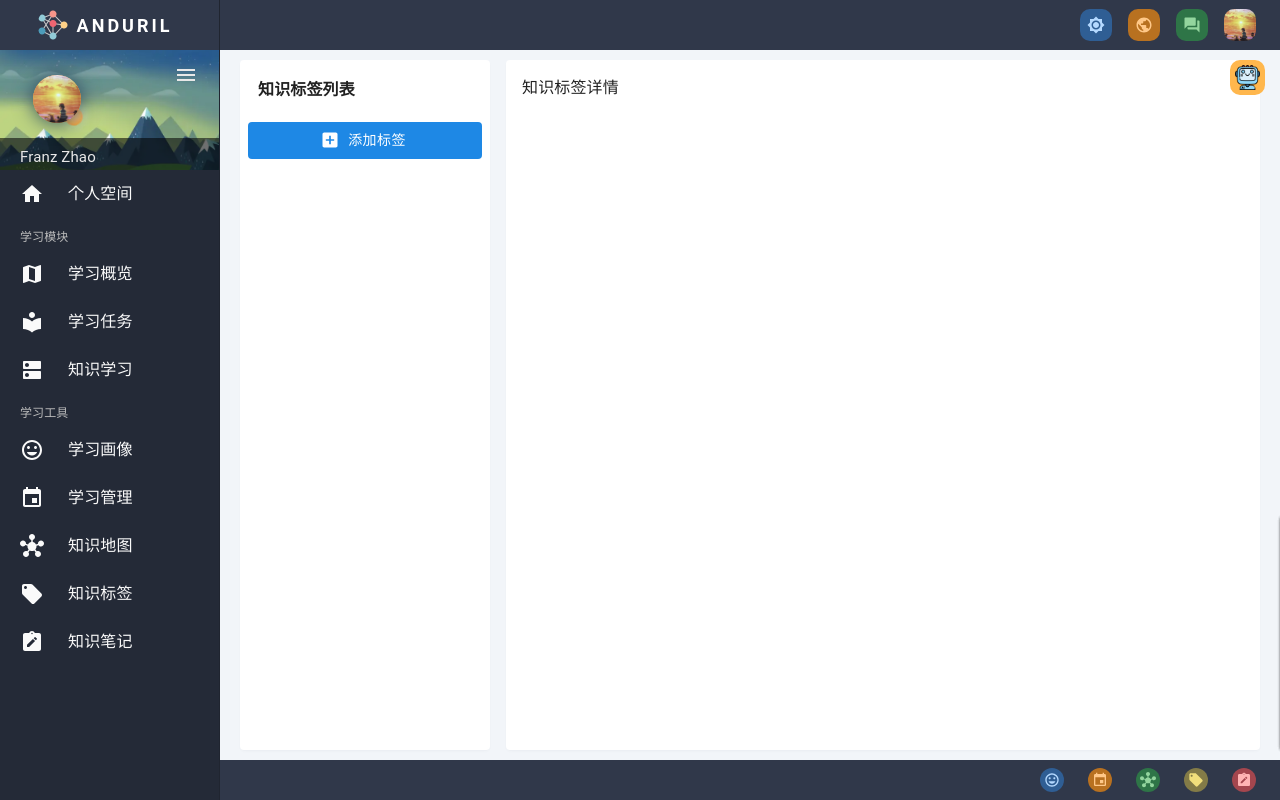
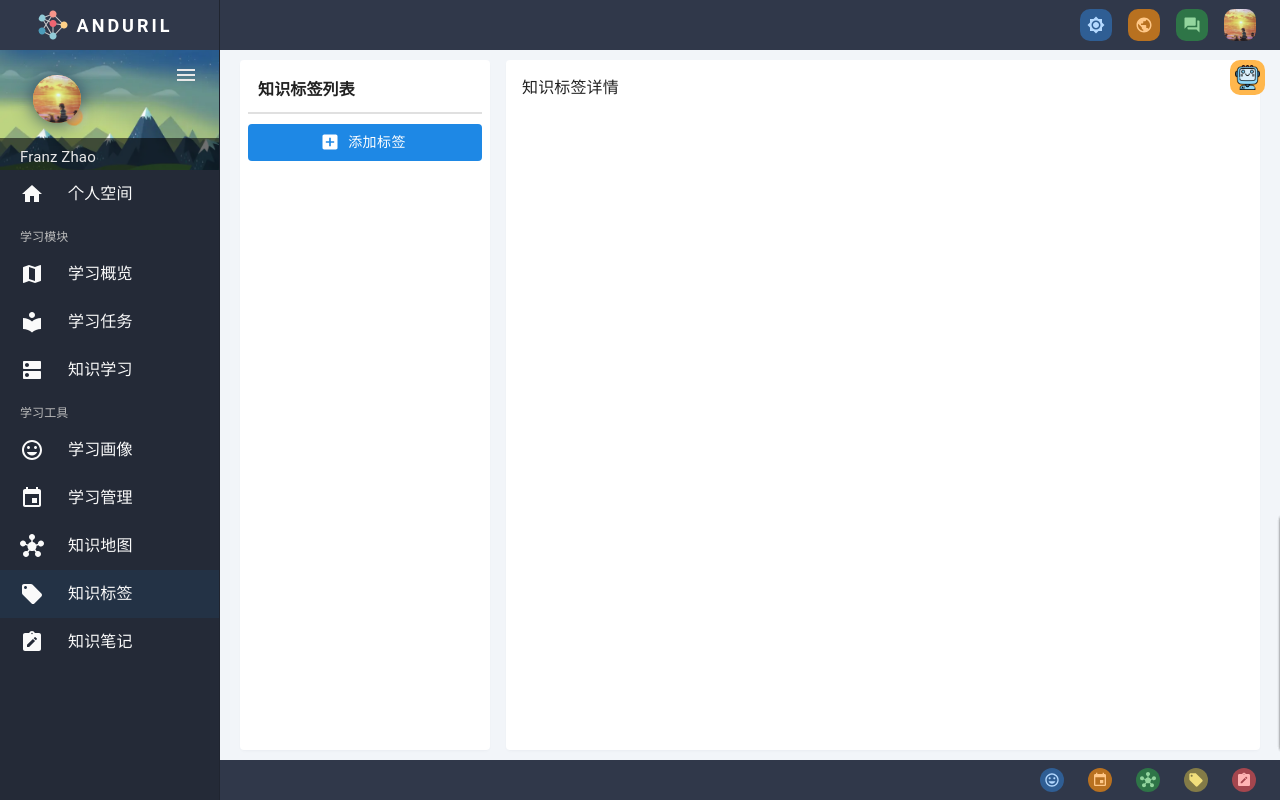
Before and after one commit to FranzZhao/metacognition-diagnosis-system, a React app: page /knowledgeTag in a window 1280 px wide. Built offline with nearby package versions, Linux system fonts and the light colour scheme.

Commit message:
feat: 导航栏随路由变化而高亮

```diff
--- a/src/components/layout/mainLayout/drawer/index.tsx
+++ b/src/components/layout/mainLayout/drawer/index.tsx
@@ -1,4 +1,4 @@
-import React from 'react';
+import React, { useEffect, useState } from 'react';
 // mui5
 import { styled, useTheme, Theme, CSSObject } from '@mui/material/styles';
 import MuiDrawer from '@mui/material/Drawer';
@@ -15,7 +15,7 @@ import ListItemIcon from '@mui/material/ListItemIcon';
 import ListItemText from '@mui/material/ListItemText';
 import Divider from '@mui/material/Divider';
 // routes
-import { Link } from 'react-router-dom';
+import { Link, useMatch, useResolvedPath, useLocation } from 'react-router-dom';
 import { routes } from '@/utils/routers';
 // img
 import userBg from '@/assets/img/userBg.jpg';
@@ -78,11 +78,8 @@ const DrawerBox = styled(MuiDrawer, { shouldForwardProp: (prop) => prop !== 'ope
 
 // 自定义Router的Link
 // TODO: 添加进入对应项目时显示选中状态
-const CustomLink = ({ to, open, icon, text, ...props }) => {
+const CustomLink = ({ to, open, icon, name, selected, ...props }) => {
     const theme = useTheme();
-    // 检测是否已经点击链接
-    // let resolved = useResolvedPath(to);
-    // let match = useMatch({ path: resolved.pathname, end: true });
 
     return (
         <Link style={{ textDecoration: 'none', color: theme.palette.grey[50] }} to={to} {...props}>
@@ -92,8 +89,7 @@ const CustomLink = ({ to, open, icon, text, ...props }) => {
                     justifyContent: open ? 'initial' : 'center',
                     px: 2.5
                 }}
-                // selected={selected}
-                // onClick={handleIsSelected}
+                selected={selected}
             >
                 <ListItemIcon
                     sx={{
@@ -105,7 +101,7 @@ const CustomLink = ({ to, open, icon, text, ...props }) => {
                 >
                     {icon}
                 </ListItemIcon>
-                <ListItemText primary={text} sx={{ opacity: open ? 1 : 0 }} />
+                <ListItemText primary={name} sx={{ opacity: open ? 1 : 0 }} />
             </ListItemButton>
         </Link>
     );
@@ -113,6 +109,21 @@ const CustomLink = ({ to, open, icon, text, ...props }) => {
 
 const Drawer = ({ open, handleChangeDrawerOpenState }) => {
     const theme = useTheme();
+    const location = useLocation();
+    // 当前所在的导航item
+    const [currentSelectedItem, setCurrentSelectedItem] = useState<string>('/');
+
+    useEffect(() => {
+        console.log('location =>', location);
+        if (location.pathname === '/') {
+            // 首页/个人空间
+            setCurrentSelectedItem('/');
+        } else {
+            // 其他页面的根页面
+            let currentRootRouteName = location.pathname.split('/')[1];
+            setCurrentSelectedItem('/' + currentRootRouteName);
+        }
+    }, [location]);
 
     return (
         <DrawerBox variant="permanent" open={open}>
@@ -214,7 +225,8 @@ const Drawer = ({ open, handleChangeDrawerOpenState }) => {
                                         to={route.path}
                                         open={open}
                                         icon={route.icon}
-                                        text={route.name}
+                                        name={route.name}
+                                        selected={currentSelectedItem === route.path}
                                     />
                                 </ListItem>
                             </Tooltip>
@@ -226,6 +238,7 @@ const Drawer = ({ open, handleChangeDrawerOpenState }) => {
                         }
                         return (
                             <Box key={route.path}>
+                                {/* 模块小标题 */}
                                 {isNewModule && (
                                     <Box>
                                         {open ? (
@@ -247,13 +260,15 @@ const Drawer = ({ open, handleChangeDrawerOpenState }) => {
                                         )}
                                     </Box>
                                 )}
+                                {/* 页面导航项 */}
                                 <Tooltip title={open ? '' : route.name} placement="right" arrow>
                                     <ListItem disablePadding sx={{ display: 'block' }}>
                                         <CustomLink
                                             to={route.path}
                                             open={open}
                                             icon={route.icon}
-                                            text={route.name}
+                                            name={route.name}
+                                            selected={currentSelectedItem === route.path}
                                         />
                                     </ListItem>
                                 </Tooltip>
--- a/src/pages/learningTools/knowledgeTag/index.tsx
+++ b/src/pages/learningTools/knowledgeTag/index.tsx
@@ -1,7 +1,7 @@
 import React from 'react';
 // mui5
 import { styled } from '@mui/material/styles';
-import { Box, Card, Button } from '@mui/material';
+import { Box, Card, Button, Divider } from '@mui/material';
 import TreeView from '@mui/lab/TreeView';
 import TreeItem, { TreeItemProps, treeItemClasses } from '@mui/lab/TreeItem';
 import Typography from '@mui/material/Typography';
@@ -107,6 +107,7 @@ const KnowledgeTag = () => {
                 <Typography margin="10px" fontWeight="bold">
                     知识标签列表
                 </Typography>
+                <Divider />
                 <TreeView
                     aria-label="gmail"
                     defaultExpanded={['3']}
@@ -114,9 +115,10 @@ const KnowledgeTag = () => {
                     defaultExpandIcon={<ArrowRightIcon />}
                     defaultEndIcon={<div style={{ width: 24 }} />}
                     sx={{
+                        m: '5px 0',
                         flexGrow: 1,
                         minWidth: 200,
-                        height: 'calc(100vh - 226px)',
+                        height: 'calc(100vh - 230px)',
                         overflow: 'overlay',
                         '&::-webkit-scrollbar': {
                             width: 0
@@ -247,6 +249,7 @@ const KnowledgeTag = () => {
                     </StyledTreeItem>
                     <StyledTreeItem nodeId="4" labelText="History" labelIcon={Label} />
                 </TreeView>
+                <Divider />
                 <Button
                     variant="contained"
                     sx={{ width: '100%', m: '10px 0' }}
```
